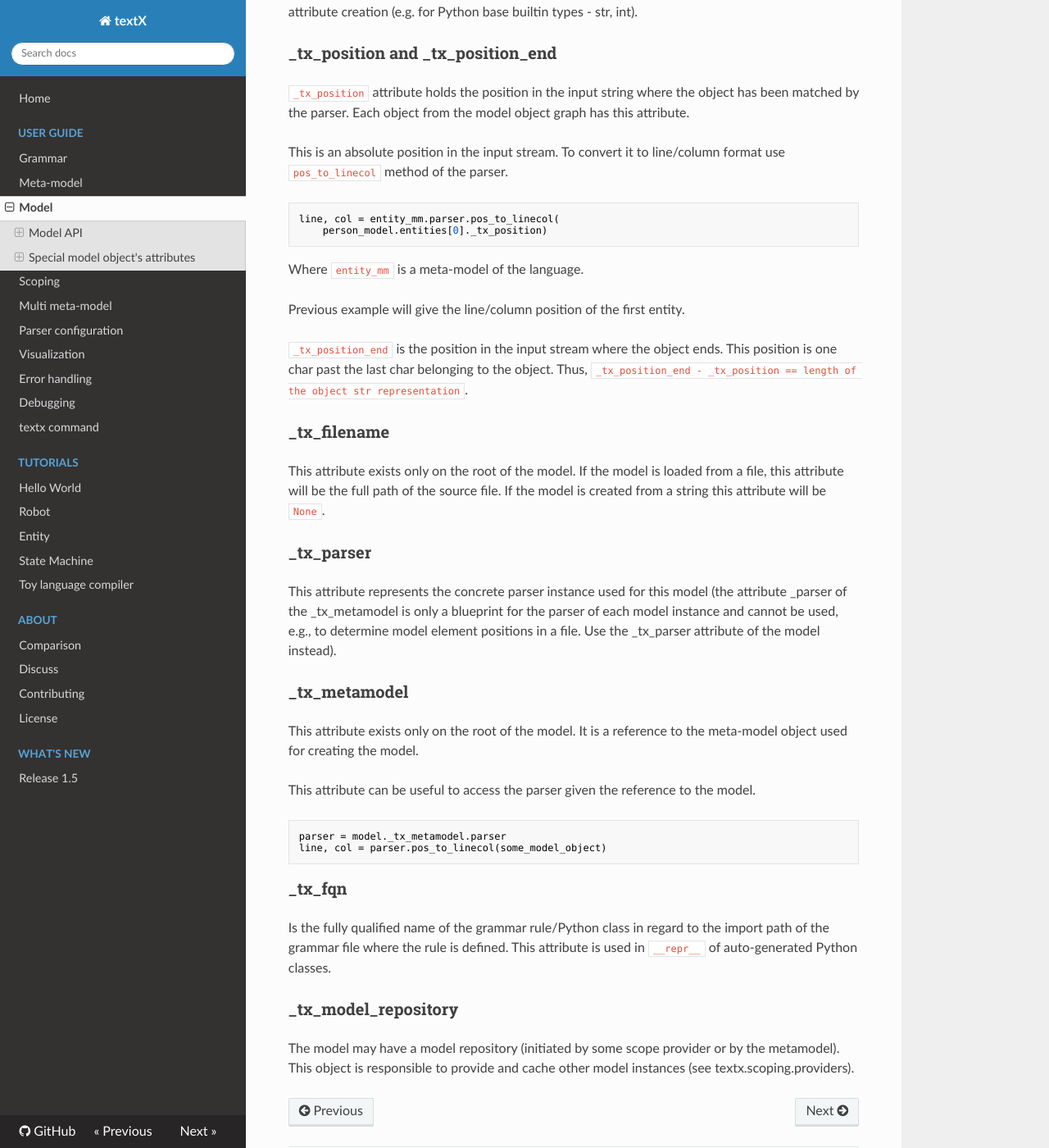
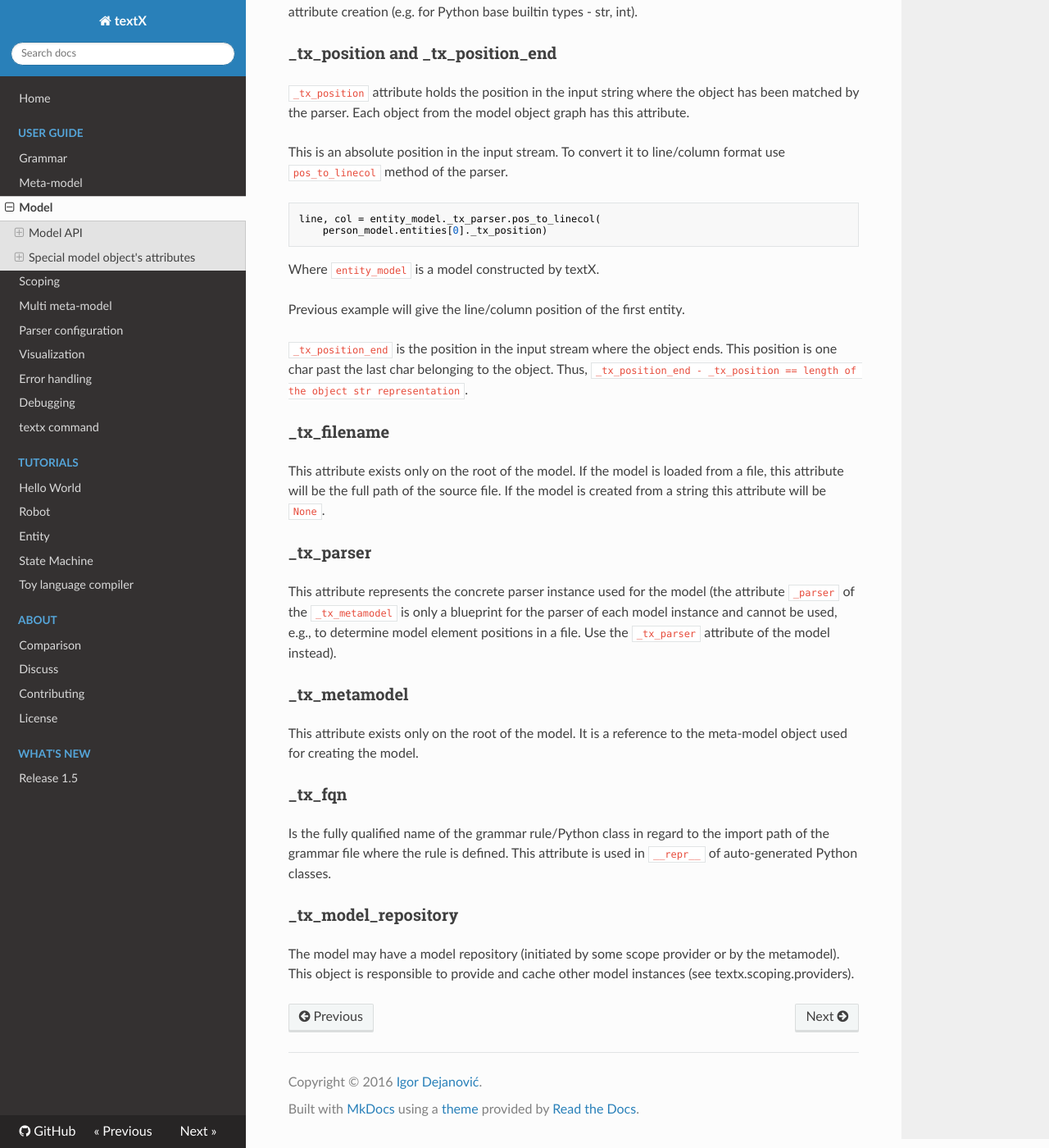
Before and after one commit to textX/textX, an MkDocs documentation site: the page built from docs/model.md, in a window 1280 px wide and 1400 px high, scrolled down 2242 px. Shown: the whole window at 82% size. Built offline with MkDocs 1.6.1, drawn with Linux system fonts in a browser that asks for light colours; nearby versions of some CDN libraries; old or Windows-style settings are respelled for this version of MkDocs.

Commit message:
Some more fixes in the docs regarding #67 and #68.

````diff
--- a/docs/model.md
+++ b/docs/model.md
@@ -123,11 +123,11 @@ This is an absolute position in the input stream. To convert it to line/column
 format use `pos_to_linecol` method of the parser.
 
 ```python
-line, col = entity_mm.parser.pos_to_linecol(
+line, col = entity_model._tx_parser.pos_to_linecol(
     person_model.entities[0]._tx_position)
 ```
 
-Where `entity_mm` is a meta-model of the language.
+Where `entity_model` is a model constructed by textX.
 
 Previous example will give the line/column position of the first entity.
 
@@ -144,10 +144,10 @@ model is created from a string this attribute will be `None`.
 
 ### _tx_parser
 
-This attribute represents the concrete parser instance used for this model
-(the attribute _parser of the _tx_metamodel is only a blueprint for the
+This attribute represents the concrete parser instance used for the model
+(the attribute `_parser` of the `_tx_metamodel` is only a blueprint for the
 parser of each model instance and cannot be used, e.g., to determine model
-element positions in a file. Use the _tx_parser attribute of the model
+element positions in a file. Use the `_tx_parser` attribute of the model
 instead).
 
 ### _tx_metamodel
@@ -155,13 +155,6 @@ instead).
 This attribute exists only on the root of the model. It is a reference to the
 meta-model object used for creating the model.
 
-This attribute can be useful to access the parser given the reference to the
-model.
-
-```python
-parser = model._tx_metamodel.parser
-line, col = parser.pos_to_linecol(some_model_object)
-```
 
 ### _tx_fqn
 
````
Also changed, not shown: docs/metamodel.md (+1 -1 lines).
